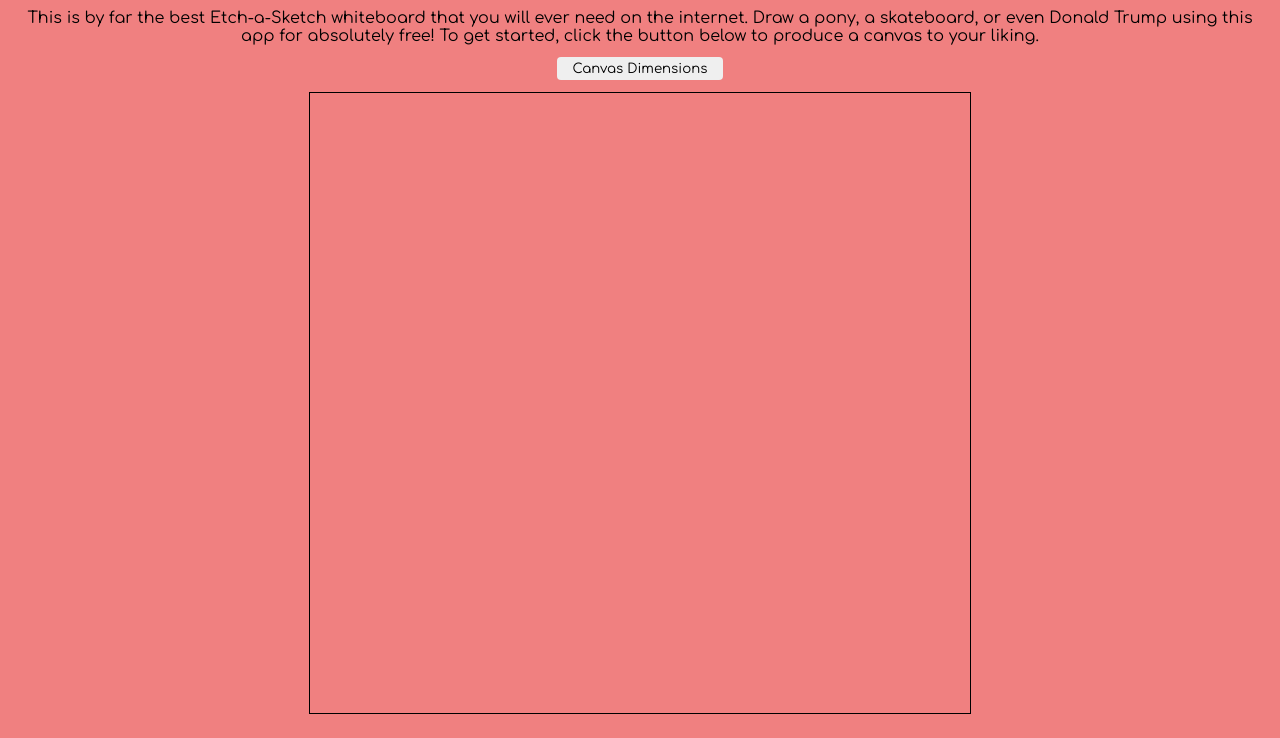
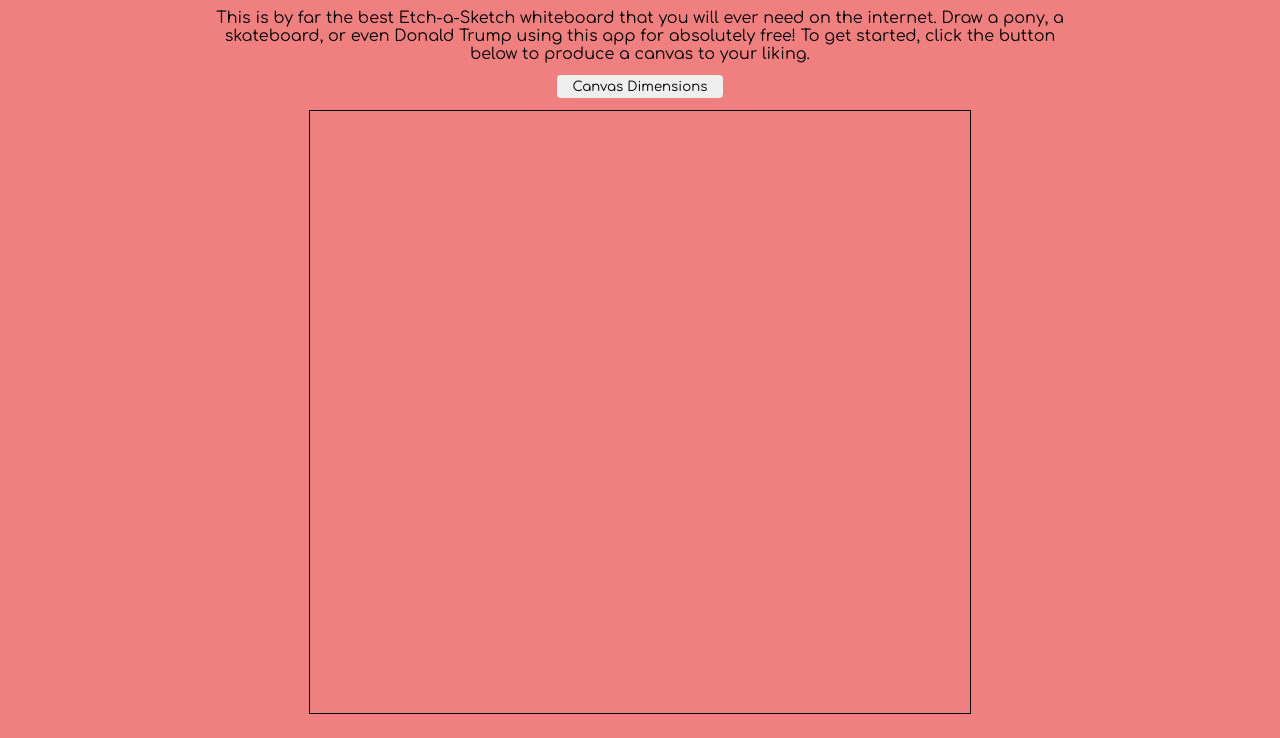
Before and after one commit to cdogcoder/etch-a-sketch, a plain HTML site: page index.html in a window 1280 px wide. Shown: the part 62-800 px from the top of the page. Drawn offline with Linux system fonts and the light colour scheme.

Commit message:
Add fixed width on description paragraph in index.html

```diff
--- a/styles.css
+++ b/styles.css
@@ -17,6 +17,10 @@ body {
 
 h1, p {
     text-align: center;
+}
+
+p {
+    width: 850px;
 }
 
 button {
```
